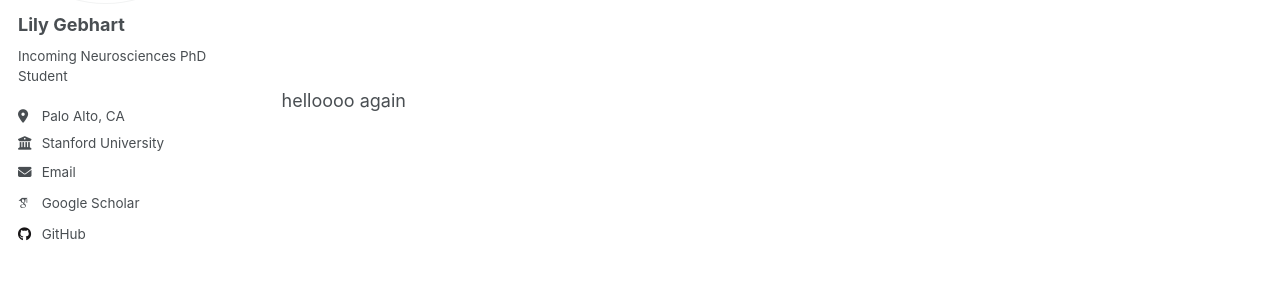
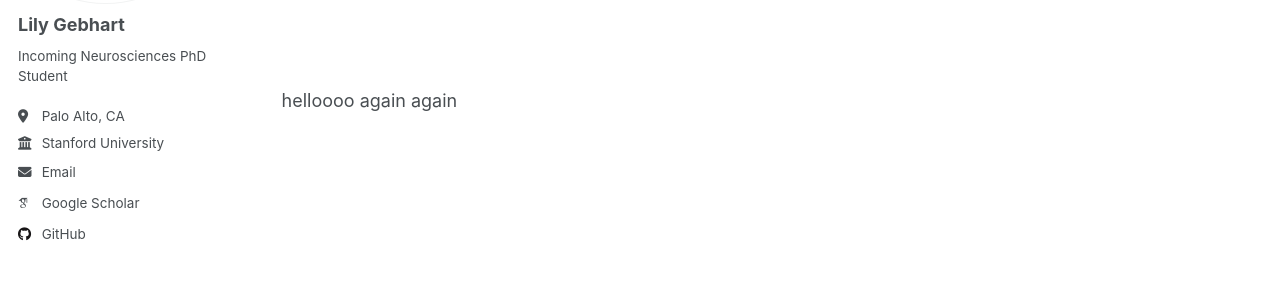
Before and after one commit to Lily-Gebhart/Lily-Gebhart.github.io, a Jekyll site: the page built from _pages/cv.md, in a window 1280 px wide. Shown: the part 229-512 px from the top of the page. Built offline with Jekyll 4.4.1, drawn with Linux system fonts in a browser that asks for light colours; some web fonts are replaced.

Commit message:
cv again

```diff
--- a/_pages/cv.md
+++ b/_pages/cv.md
@@ -7,6 +7,6 @@
   - /resume
 ---
 
-<embed src="https://lily-gebhart.io/cv.pdf" type="files/cv.pdf" />
+<embed src="https://lily-gebhart.io/files/cv.pdf" type="files" />
 
-helloooo again
+helloooo again again
```
